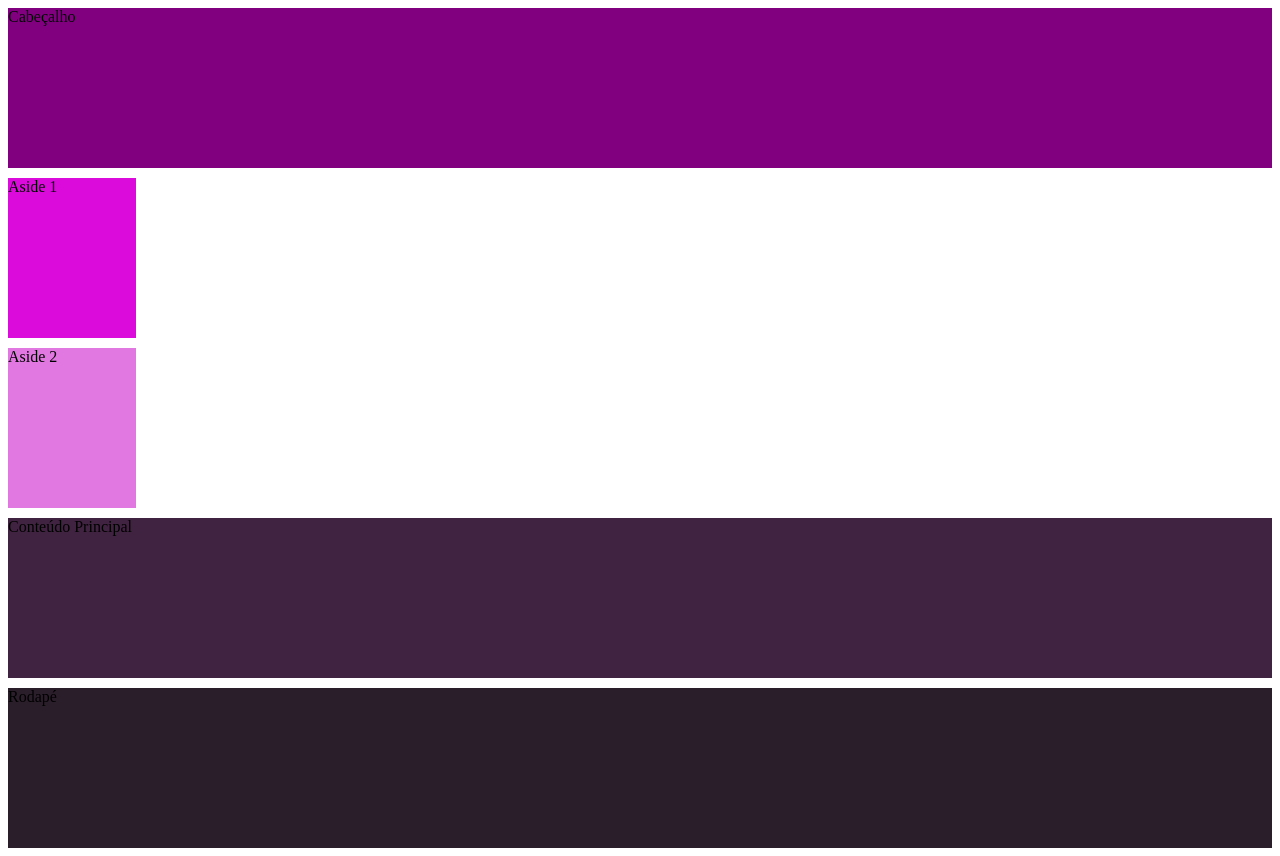
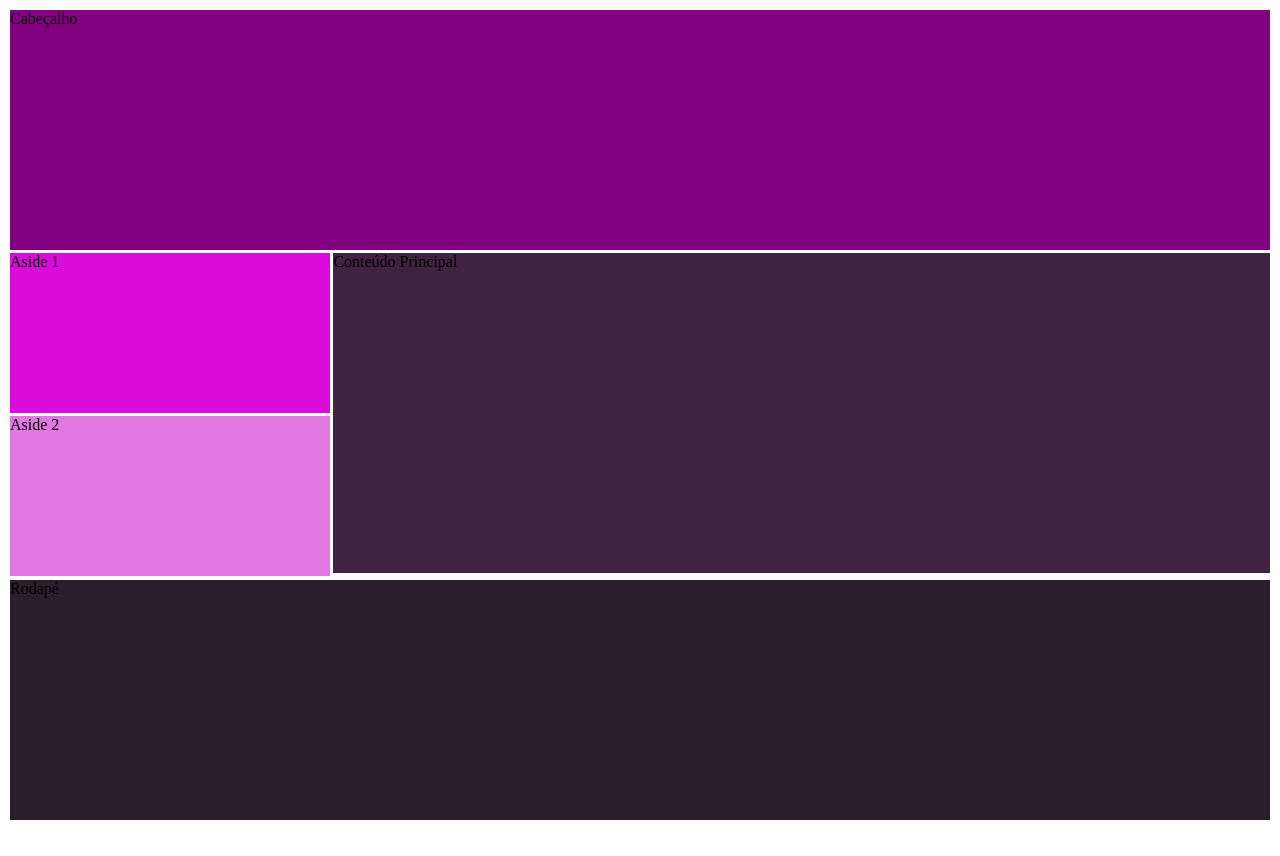
Before and after one commit to raf4sant0s/grid_git, a plain HTML site: page index.html in a window 1280 px wide. After the commit the page ends 830 px from the top, so only its background shows below. Drawn offline with Linux system fonts and the light colour scheme.

Commit message:
mudei para grid area
ficou bem melhor assim com o grid areas, e consegui organizar tudo, agora é só preencher com as informações

```diff
--- a/index.html
+++ b/index.html
@@ -10,14 +10,14 @@
 </head>
     <body>
 
-
-            <div class="container">
+       <main>
+            <div class="coitainer-main-cross-axis-row">
                 <div class="item1">Cabeçalho</div>
                 <div class="item2">Aside 1</div>
                 <div class="item3">Aside 2</div>
                 <div class="item4">Conteúdo Principal</div>
                 <div class="item5">Rodapé</div>
             </div>
-
+        </main>
     </body>
 </html>
--- a/style.css
+++ b/style.css
@@ -4,32 +4,47 @@
     grid-template-rows: 200px auto;
     gap: 10px;
 }*/
-.container {
+/*.container {
     display: grid;
     grid-template-columns: 100%;
     grid-template-rows: 20vmin 20vmin 20vmin 20vmin 20vmin;
     gap: 10px;
+}*/
+
+.coitainer-main-cross-axis-row {
+    display: grid;
+    grid-template-areas: 'header header header header'
+                          'aside1 main main main'
+                          'aside2 main main main'
+                          'footer footer footer footer'
+                          ;
+    margin: 10px 2px;
+    gap: 0.2rem;
 }
 
 .item1 {
+    grid-area: header;
+    height: 30vh;
+    background-color: #800080;
 
-    background-color: #800080;
 }
 .item2 {
-    width: 10vw;
-    height: auto;
+    grid-area: aside1;
+    height: 20vh;
     background-color: #db0bdb;
 }
 .item3 {
-    width: 10vw;
-    height: auto;
+    grid-area: aside2;
+    height: 20vh;
     background-color: #e178e1;
 }
 .item4 {
-
+    grid-area: main;
+    height: 40vh;
     background-color: #402340;
 }
 .item5 {
-
+    grid-area: footer;
+    height: 30vh;
     background-color: #2b1e2b;
 }
```
